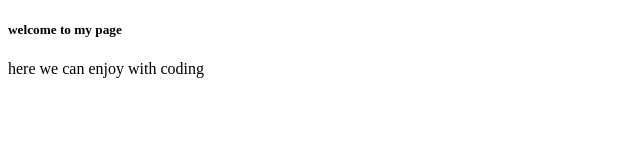
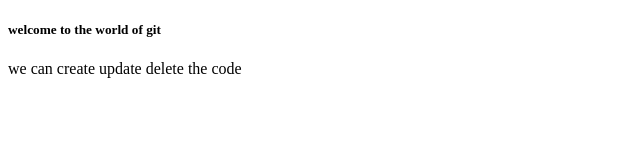
Before and after one commit to joyal960/demo-repo, a plain HTML site: page index.html in a window 1280 px wide. Shown: the whole page, without its empty margins (0-640 px from the left). Drawn offline with Linux system fonts and the light colour scheme.

Commit message:
welcome html

```diff
--- a/index.html
+++ b/index.html
@@ -8,8 +8,8 @@
 </head>
 <body>
     <div>
-        <h5>welcome to my page </h5>
-        <p>here we can enjoy with coding</p>
+        <h5>welcome to the world of git </h5>
+        <p>we can create update delete the code </p>
 
     </div>
 </body>
```
